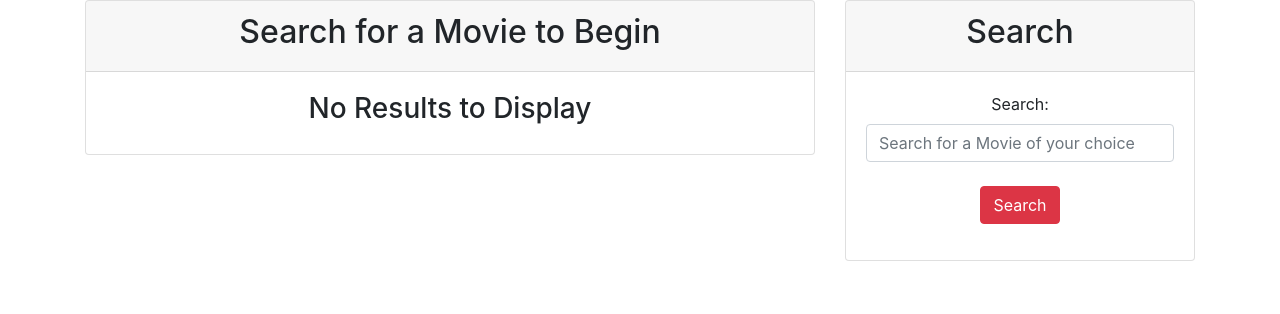
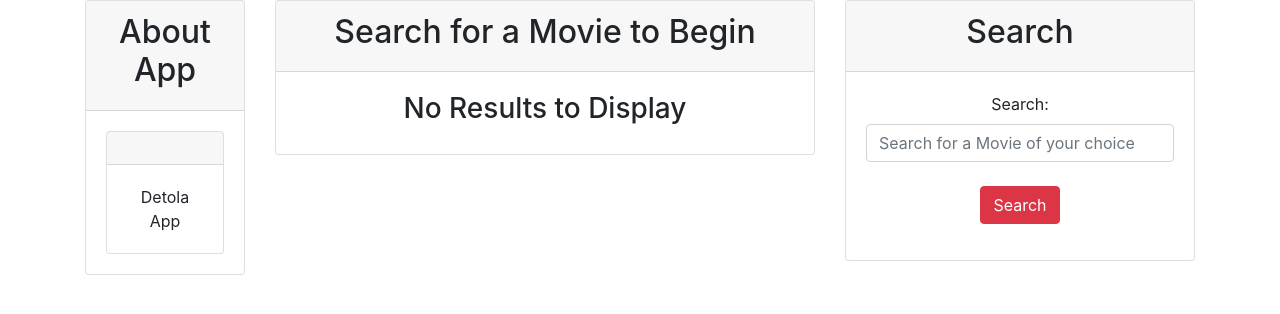
Before and after one commit to adeadu555/DetolaApp, a React (Create React App) app in the folder detolaapp/: page / in a window 1280 px wide. Shown: the top 314 px of the page. Built offline with nearby package versions, Linux system fonts and the light colour scheme; no server answers.

Commit message:
updated OmdbContainer.js

```diff
--- a/detolaapp/src/components/OmdbContainer.js
+++ b/detolaapp/src/components/OmdbContainer.js
@@ -47,7 +47,14 @@ class OmdbContainer extends Component {
     return (
       <Container>
         <Row>
-          <Col size="md-8">
+        <Col size="md-2">
+            <Card heading="About App">
+            <Card body>
+                Detola App
+            </Card>
+            </Card>
+          </Col>
+          <Col size="md-6">
             <Card
               heading={this.state.result.Title || "Search for a Movie to Begin"}
             >
```
